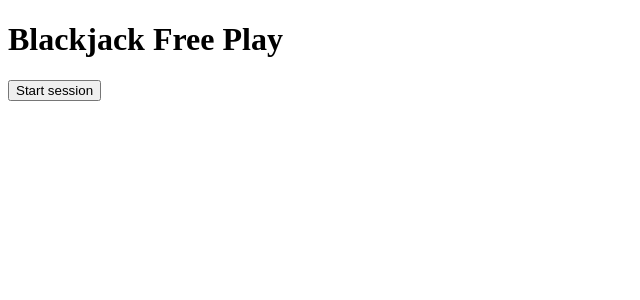
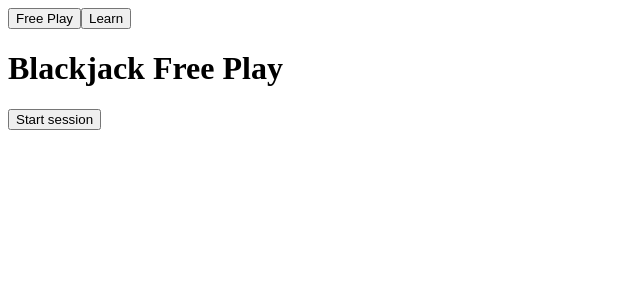
Before and after one commit to ROI-DANINO/BlackJack, a React (Vite) app in the folder web/: page / in a window 1280 px wide. Shown: the top 300 px of the page, without its empty margins (0-640 px from the left). Built offline with nearby package versions, Linux system fonts and the light colour scheme.

Commit message:
feat(app): Learn mode with three-unit picker beside Free Play

```diff
--- a/web/src/app/App.tsx
+++ b/web/src/app/App.tsx
@@ -1,15 +1,23 @@
-import { useRef } from 'react';
-import { GameController } from '../bridge/game';
+import { useRef, useState } from 'react';
 import { WasmTransport } from '../bridge/core-client';
 import { MemorySink } from '../bridge/log/memory-sink';
+import { GameController } from '../bridge/game';
+import { DrillController } from '../drill/controller';
+import { UNITS } from '../drill/units';
+import { freshSeed } from './seed';
 import { Table } from './Table';
+import { Drill } from './Drill';
+
+type Mode = 'free_play' | 'learn';
 
 export function App() {
-  const ref = useRef<GameController>();
-  if (!ref.current) {
-    ref.current = new GameController(
-      new WasmTransport(),
-      new MemorySink(),
+  const game = useRef<GameController | null>(null);
+  const [mode, setMode] = useState<Mode>('free_play');
+  const [drill, setDrill] = useState<DrillController | null>(null);
+
+  if (!game.current) {
+    game.current = new GameController(
+      new WasmTransport(), new MemorySink(),
       { now: () => new Date().toISOString() },
       { next: () => `${new Date().toISOString()}-${Math.random().toString(36).slice(2, 8)}` },
     );
@@ -18,9 +26,41 @@ export function App() {
     // — a dead branch Rollup drops, tree-shaking breakit-hook.ts out entirely. breakit's preview
     // build sets VITE_BREAKIT=1 to keep it.
     if (import.meta.env.DEV || import.meta.env.VITE_BREAKIT) {
-      const controller = ref.current;
-      void import('../breakit-hook').then((m) => m.mountBreakit(controller));
+      void import('../breakit-hook').then((m) => m.mountBreakit(game.current!));
     }
   }
-  return <main><h1>Blackjack Free Play</h1><Table controller={ref.current} /></main>;
+
+  function openUnit(index: number) {
+    const c = new DrillController(new WasmTransport(), UNITS[index]!, freshSeed);
+    c.begin();
+    if (import.meta.env.DEV || import.meta.env.VITE_BREAKIT) {
+      // mountDrill lands in Task 11; cast keeps this a type-safe no-op until then.
+      void import('../breakit-hook').then((m) =>
+        (m as unknown as { mountDrill?: (c: DrillController) => void }).mountDrill?.(c),
+      );
+    }
+    setDrill(c);
+  }
+
+  return (
+    <main>
+      <nav>
+        <button aria-pressed={mode === 'free_play'} onClick={() => setMode('free_play')}>Free Play</button>
+        <button aria-pressed={mode === 'learn'} onClick={() => { setMode('learn'); setDrill(null); }}>Learn</button>
+      </nav>
+
+      {mode === 'free_play' && (<><h1>Blackjack Free Play</h1><Table controller={game.current} /></>)}
+
+      {mode === 'learn' && !drill && (
+        <section>
+          <h1>Get to Know Blackjack</h1>
+          <ul>{UNITS.map((u, i) => (
+            <li key={u.id}><button onClick={() => openUnit(i)}>{u.title}</button> — {u.goal}</li>
+          ))}</ul>
+        </section>
+      )}
+
+      {mode === 'learn' && drill && <Drill controller={drill} />}
+    </main>
+  );
 }
```
Also changed, not shown: 1 other file (tests, documents, lock files or other folders).
